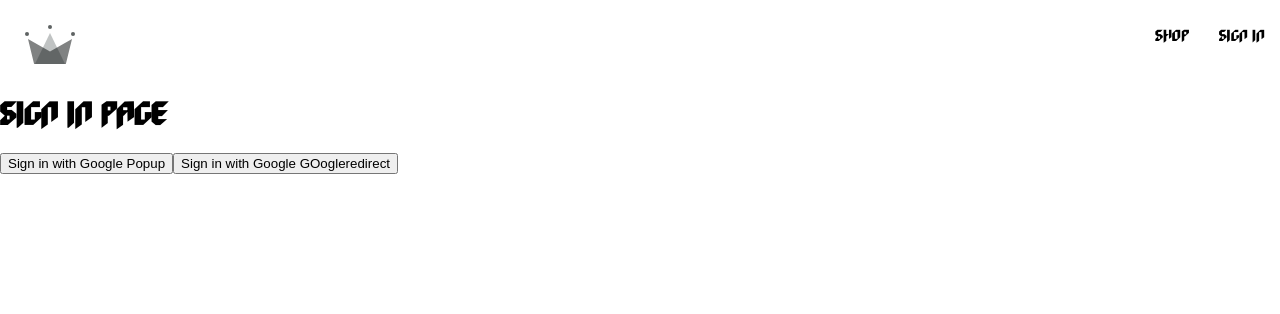
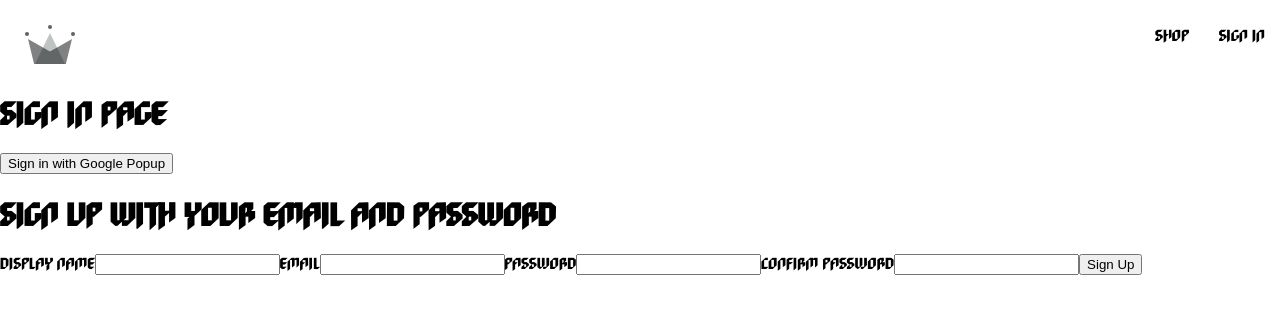
Before and after one commit to KKbeckang/avi-clothing, a React (Create React App) app: page /signIn in a window 1280 px wide. Shown: the top 314 px of the page. Built offline with nearby package versions, Linux system fonts and the light colour scheme; the HTML template or start-up script is replaced by a standard one.

Commit message:
Add Signup Form

```diff
--- /dev/null
+++ b/src/components/sign-up-form/sign-up-form.component.jsx
@@ -0,0 +1,65 @@
+import { useState } from "react";
+
+const defaultFromFields = {
+  displayName: "",
+  email: "",
+  password: "",
+  confirmPassword: "",
+};
+const SignUpForm = () => {
+  const [formFields, setFormFieds] = useState(defaultFromFields);
+  const { displayName, email, password, confirmPassword } = formFields;
+
+  console.log(formFields);
+
+  const handleChange = (event) => {
+    const { name, value } = event.target;
+    setFormFieds({ ...formFields, [name]: value });
+  };
+  return (
+    <div>
+      <h1>Sign up with your email and password</h1>
+      <form onSubmit={() => {}}>
+        <label>Display Name</label>
+        <input
+          type="text"
+          required
+          onChange={handleChange}
+          name="displayName"
+          value={displayName}
+        />
+
+        <label>Email</label>
+        <input
+          type="email"
+          required
+          onChange={handleChange}
+          name="email"
+          value={email}
+        />
+
+        <label>Password</label>
+        <input
+          type="password"
+          required
+          onChange={handleChange}
+          name="password"
+          value={password}
+        />
+
+        <label>Confirm Password</label>
+        <input
+          type="password"
+          required
+          onChange={handleChange}
+          name="confirmPassword"
+          value={confirmPassword}
+        />
+
+        <button type="submit">Sign Up</button>
+      </form>
+    </div>
+  );
+};
+
+export default SignUpForm;
--- a/src/routes/sign-in/sign-in.component.jsx
+++ b/src/routes/sign-in/sign-in.component.jsx
@@ -1,19 +1,20 @@
-import { auth,signInWithGooglePopup,createUserDocumentFromAuth,signInWithGoogleRedirect } from "../../utils/firebase/firebase.utils";
-import { useEffect } from "react";
-import { getRedirectResult } from "firebase/auth";
+import { signInWithGooglePopup,createUserDocumentFromAuth,signInWithGoogleRedirect } from "../../utils/firebase/firebase.utils";
+// import { useEffect } from "react";
+// import { getRedirectResult } from "firebase/auth";
+import SignUpForm from "../../components/sign-up-form/sign-up-form.component";
 
 const SignIn = () => {
 
-    useEffect( () => {
+    // useEffect( () => {
 
-        const loadData = async() => {
-            const response = await getRedirectResult(auth);
-            if(response) {
-                const userDocRef = await createUserDocumentFromAuth(response.user);
-            }
-        }
-        loadData()
-    },[]);
+    //     const loadData = async() => {
+    //         const response = await getRedirectResult(auth);
+    //         if(response) {
+    //             const userDocRef = await createUserDocumentFromAuth(response.user);
+    //         }
+    //     }
+    //     loadData()
+    // },[]);
 
     const logGoogleUser = async() => {
         const {user}= await signInWithGooglePopup();
@@ -25,8 +26,9 @@
         <div>
             <h1>Sign In Page</h1>
             <button onClick={logGoogleUser}> Sign in with Google Popup</button>
-            <button onClick={signInWithGoogleRedirect}>
-            Sign in with Google GOogleredirect</button>
+            <SignUpForm/>
+            {/* <button onClick={signInWithGoogleRedirect}>
+            Sign in with Google GOogleredirect</button> */}
         </div>
     );
 };
--- a/src/utils/firebase/firebase.utils.js
+++ b/src/utils/firebase/firebase.utils.js
@@ -1,15 +1,11 @@
-import {initializeApp} from "firebase/app";
+import { initializeApp } from "firebase/app";
 import {
   getAuth,
   signInWithRedirect,
   signInWithPopup,
-    GoogleAuthProvider
-} from "firebase/auth"
-import{
-    getFirestore,
-    doc,
-    getDoc,
-    setDoc} from "firebase/firestore";
+  GoogleAuthProvider,
+} from "firebase/auth";
+import { getFirestore, doc, getDoc, setDoc } from "firebase/firestore";
 // Your web app's Firebase configuration
 const firebaseConfig = {
   apiKey: "AIzaSyChZYNCyIe3_Tx6ajTILzgiDo82VSIiuUQ",
@@ -17,51 +13,50 @@
   projectId: "avi-clothing-db-71b7e",
   storageBucket: "avi-clothing-db-71b7e.appspot.com",
   messagingSenderId: "579136068427",
-    appId: "1:579136068427:web:6614f07254b0cc1ac926ce"
+  appId: "1:579136068427:web:6614f07254b0cc1ac926ce",
 };
 
 // Initialize Firebase
 const firebaseApp = initializeApp(firebaseConfig);
 
-  const   googleProvider = new GoogleAuthProvider();
+const googleProvider = new GoogleAuthProvider();
 
 googleProvider.setCustomParameters({
-    prompt:"select_account"
+  prompt: "select_account",
 });
 
 export const auth = getAuth();
 //gernearl providers we could use Faceboo,othe sign in
-  export const signInWithGooglePopup = () => signInWithPopup(auth,  googleProvider);
+export const signInWithGooglePopup = () =>
+  signInWithPopup(auth, googleProvider);
 
-  export const signInWithGoogleRedirect = () => signInWithRedirect(auth, googleProvider);
-
+export const signInWithGoogleRedirect = () =>
+  signInWithRedirect(auth, googleProvider);
 
 export const db = getFirestore();
-  export const createUserDocumentFromAuth = async(userAuth) => {
-    const userDocRef= doc(db,'users',userAuth.uid);
+export const createUserDocumentFromAuth = async (userAuth) => {
+  const userDocRef = doc(db, "users", userAuth.uid);
   console.log(userDocRef);
 
-    const userSnapshot = await getDoc(userDocRef)
+  const userSnapshot = await getDoc(userDocRef);
 
   //if user data exists
-    if(!userSnapshot.exists()){
-        const {displayName,email} = userAuth;
+  if (!userSnapshot.exists()) {
+    const { displayName, email } = userAuth;
     const createdAt = new Date();
 
-        try{
-            await setDoc(userDocRef,{
+    try {
+      await setDoc(userDocRef, {
         displayName,
         email,
-                createdAt
+        createdAt,
       });
-        }catch(error){
-            console.log('error creating the user', error.message);
+    } catch (error) {
+      console.log("error creating the user", error.message);
     }
-
-
   }
   return userDocRef;
   //if user data does not exist
   // create data from snapshot
   // return userDocRef
-  }
+};
```
Lines whose indentation alone changed are shown as unchanged.
